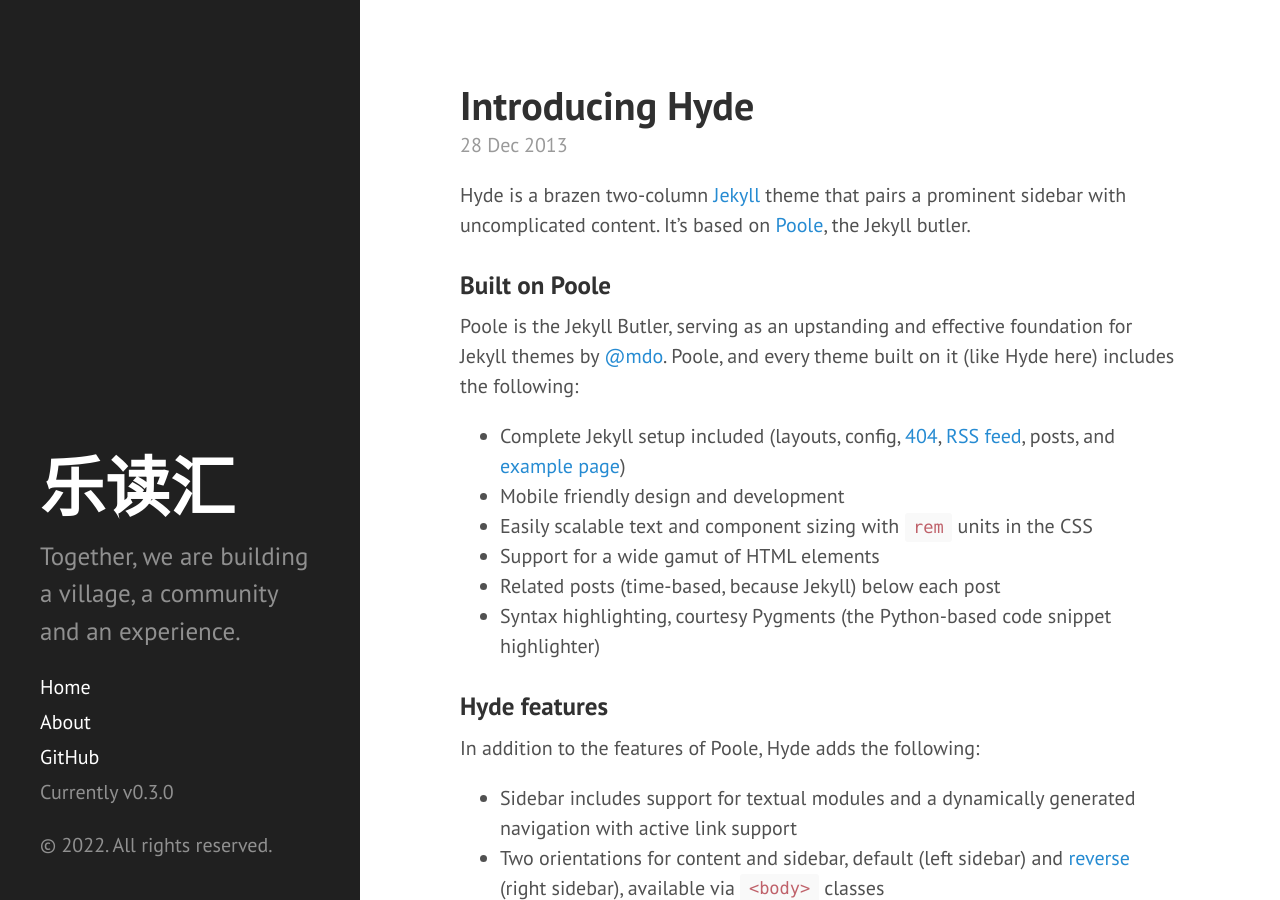
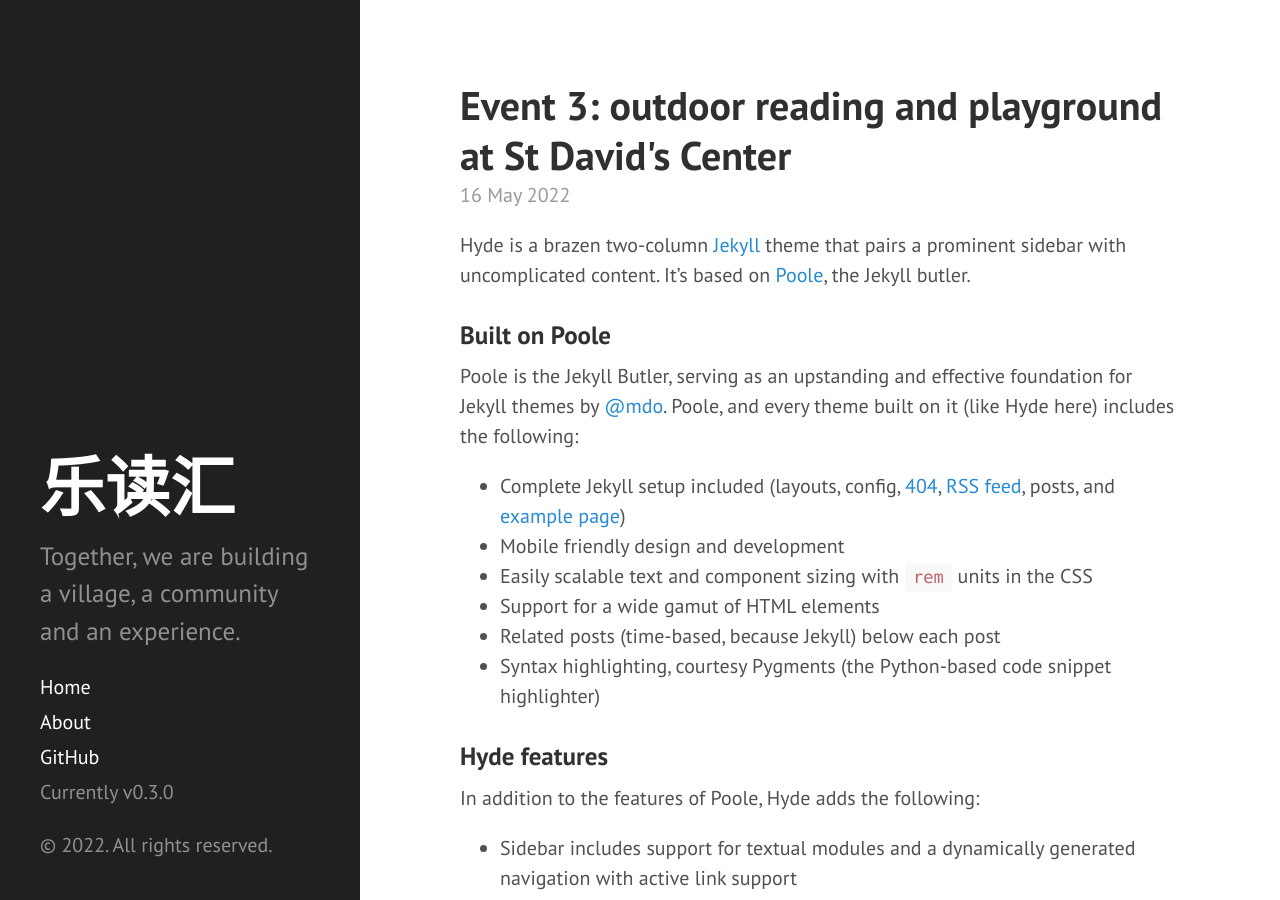
Before and after one commit to leducon/leducon.github.io, a Jekyll site: the page built from _posts/2013-12-28-introducing-hyde.md, in a window 1280 px wide and 900 px high. Built offline with Jekyll 4.4.1, drawn with Linux system fonts in a browser that asks for light colours; Markdown is read by kramdown in place of the engine named in the settings.

Commit message:
Update 2013-12-28-introducing-hyde.md

```diff
--- a/_posts/2013-12-28-introducing-hyde.md
+++ b/_posts/2013-12-28-introducing-hyde.md
@@ -1,6 +1,8 @@
 ---
 layout: post
-title: Introducing Hyde
+title: "Event 3: outdoor reading and playground at St David's Center"
+date: 2022-05-15 21:00:00 -0600
+categories: [events, outdoor, picnic, freeplay]
 ---
 
 Hyde is a brazen two-column [Jekyll](http://jekyllrb.com) theme that pairs a prominent sidebar with uncomplicated content. It's based on [Poole](http://getpoole.com), the Jekyll butler.
```
